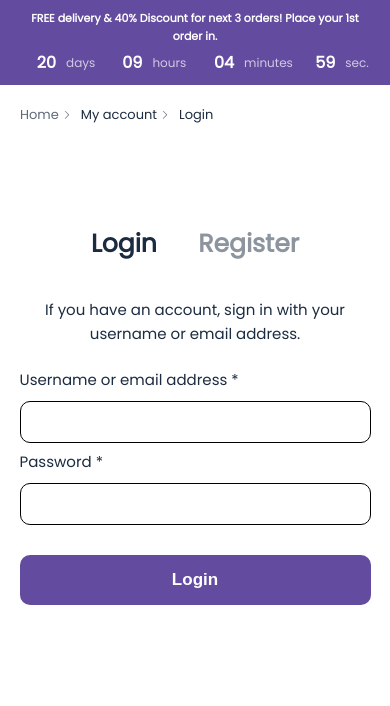
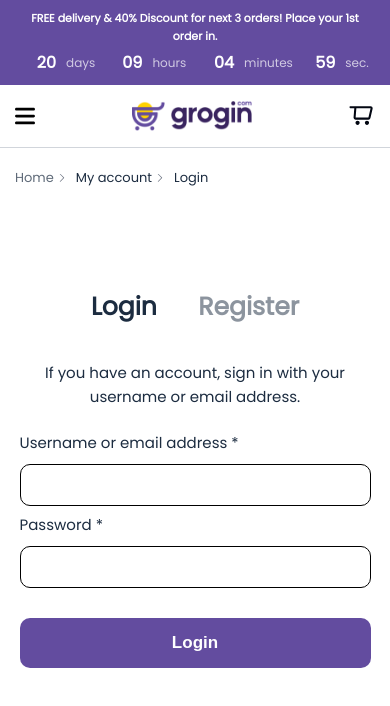
Before and after one commit to raseenmhd/grogin, a React (Create React App) app: page / in a window 390 px wide. Shown: the top 706 px of the page. Built offline with nearby package versions, Linux system fonts and the light colour scheme.

Commit message:
completed all responsive screens

```diff
--- a/src/components/screens/login/Login.js
+++ b/src/components/screens/login/Login.js
@@ -9,6 +9,7 @@ import MainHeader from '../../includes/Header/Header-inner/MainHeader';
 
 
 import arrow from "./../../../assets/images/Vector.svg"
+import RepHeader from '../../includes/ResponsiveHeader/RepHeader'
 
 
 function Login() {
@@ -34,6 +35,7 @@ function Login() {
 		<MainHeader/>
 		<HeaderPage/>
 		<NavBar/>
+		<RepHeader />
 		<PaginationWrapper>
 			<PaginationContainer>
 				<HomePage>Home</HomePage>
@@ -77,11 +79,9 @@ function Login() {
 const PaginationWrapper = styled.div`
 	padding: 20px 50px 10px;
 	@media all and (max-width: 640px){
-		padding: 20px 25px 10px;
+		padding: 20px 15px 10px;
 	}
-	@media all and (max-width: 480px){
-		padding: 20px 20px 10px;
-	}
+
 `;
 
 const PaginationContainer = styled.div`
--- a/src/components/screens/signup/Signup.js
+++ b/src/components/screens/signup/Signup.js
@@ -10,6 +10,7 @@ import MainHeader from '../../includes/Header/Header-inner/MainHeader';
 
 
 import arrow from "../../../assets/images/Vector.svg"
+import RepHeader from '../../includes/ResponsiveHeader/RepHeader';
 
 
 function LoginPage() {
@@ -21,6 +22,7 @@ function LoginPage() {
 		<MainHeader/>
 		<HeaderPage/>
 		<NavBar/>
+		<RepHeader />
 		<PaginationWrapper>
 			<PaginationContainer>
 				<HomePage>Home</HomePage>
@@ -69,11 +71,9 @@ function LoginPage() {
 const PaginationWrapper = styled.div`
 	padding: 20px 50px 10px;
 	@media all and (max-width: 640px){
-		padding: 20px 25px 10px;
+		padding: 20px 15px 10px;
 	}
-	@media all and (max-width: 480px){
-		padding: 20px 20px 10px;
-	}
+
 `;
 
 const PaginationContainer = styled.div`
```
